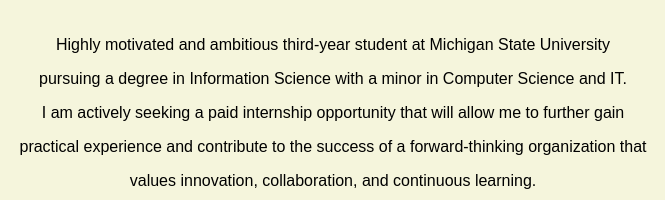
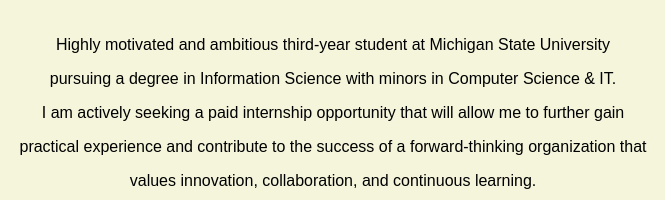
Before and after one commit to gigisalhab/gigisalhab.github.io, a plain HTML site: page index.html in a window 1280 px wide. Shown: the part 600-800 px from the top of the page, 307-972 px from the left. Drawn offline with Linux system fonts and the light colour scheme.

Commit message:
Update index.html

```diff
--- a/index.html
+++ b/index.html
@@ -21,7 +21,7 @@
     <h1>Jenna Salhab's Portal</h1>
     <h2>About Me</h2>
     <p>Highly motivated and ambitious third-year student at Michigan State University </p>
-    <p>pursuing a degree in Information Science with a minor in Computer Science and IT. </p>
+    <p>pursuing a degree in Information Science with minors in Computer Science & IT. </p>
     <p>I am actively seeking a paid internship opportunity that will allow me to further gain </p>
     <p>practical experience and contribute to the success of a forward-thinking organization that</p>
     <p>values innovation, collaboration, and continuous learning.</p>
```
